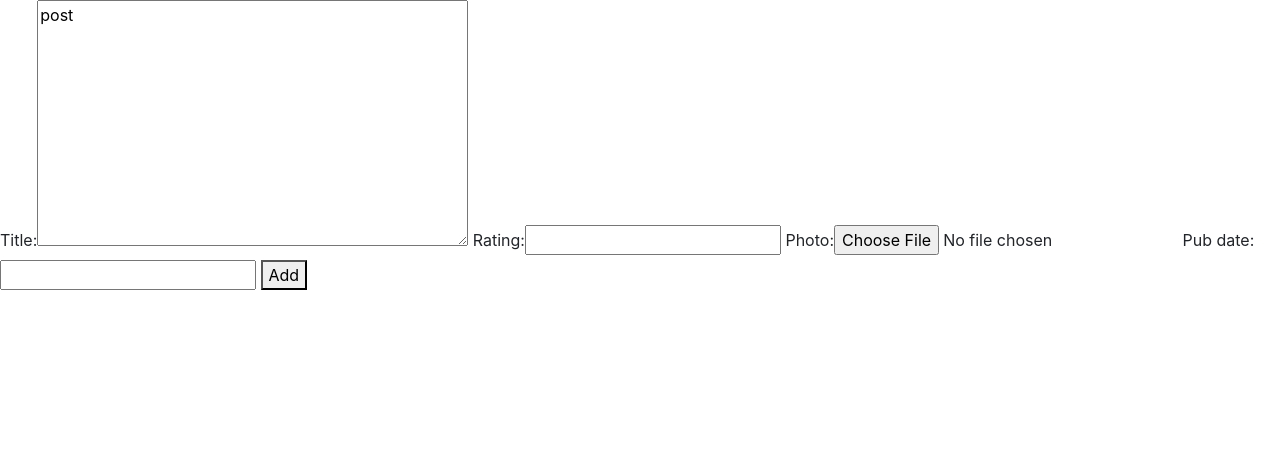
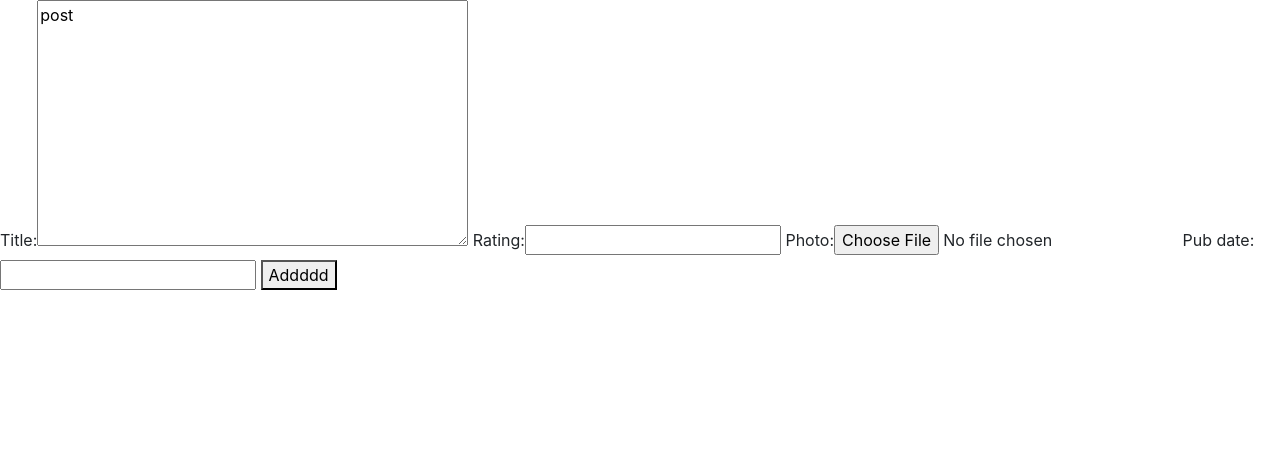
Before and after one commit to tomaszmajcherczyk/site, a Django app: page /main/new/ in a window 1280 px wide. Shown: the top 450 px of the page. Run offline with Django 3.2, Linux system fonts and the light colour scheme; a user stored in the database is signed in; some libraries are stand-ins or nearby versions.

Commit message:
commit#2

```diff
--- a/main/templates/new_post.html
+++ b/main/templates/new_post.html
@@ -8,6 +8,6 @@
     <form method="post" enctype="multipart/form-data">
         {% csrf_token %}
         {{ form }}
-        <button type="submit">Add</button>
+        <button type="submit">Addddd</button>
     </form>
 {% endblock %}
```
Also changed, not shown: db.sqlite3, main/migrations/0009_auto_20190521_1226.py (added), main/moje_media/Trump.jpeg (added).
